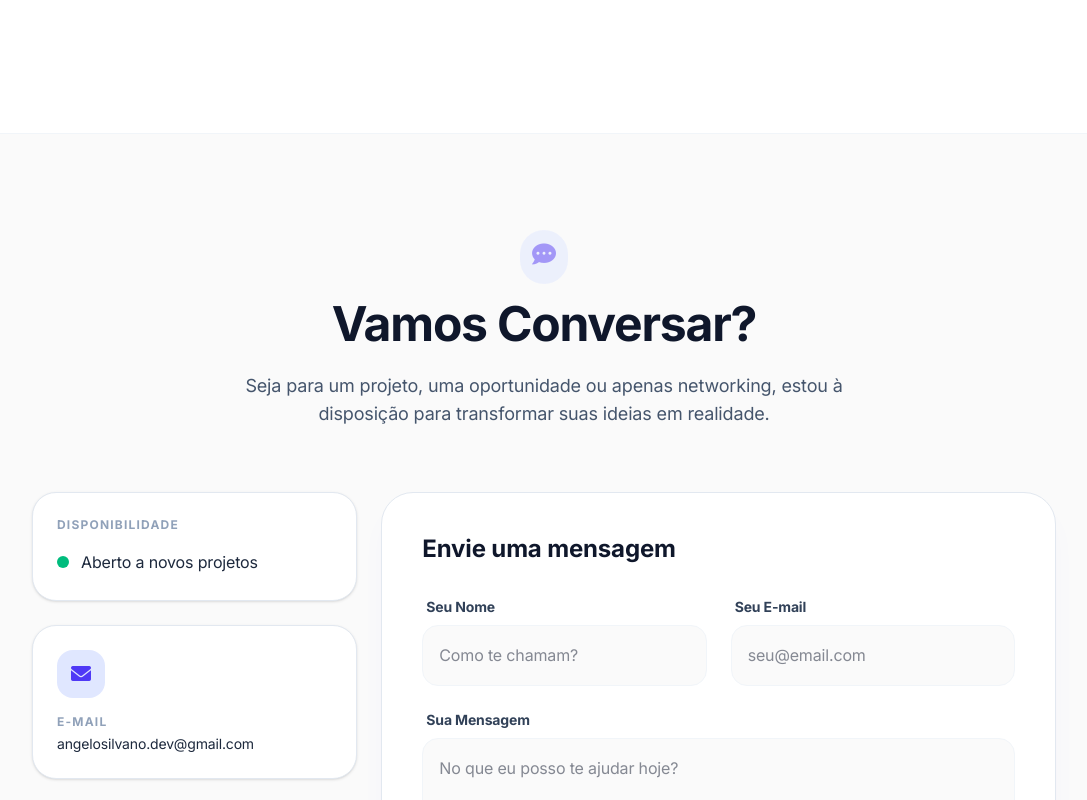
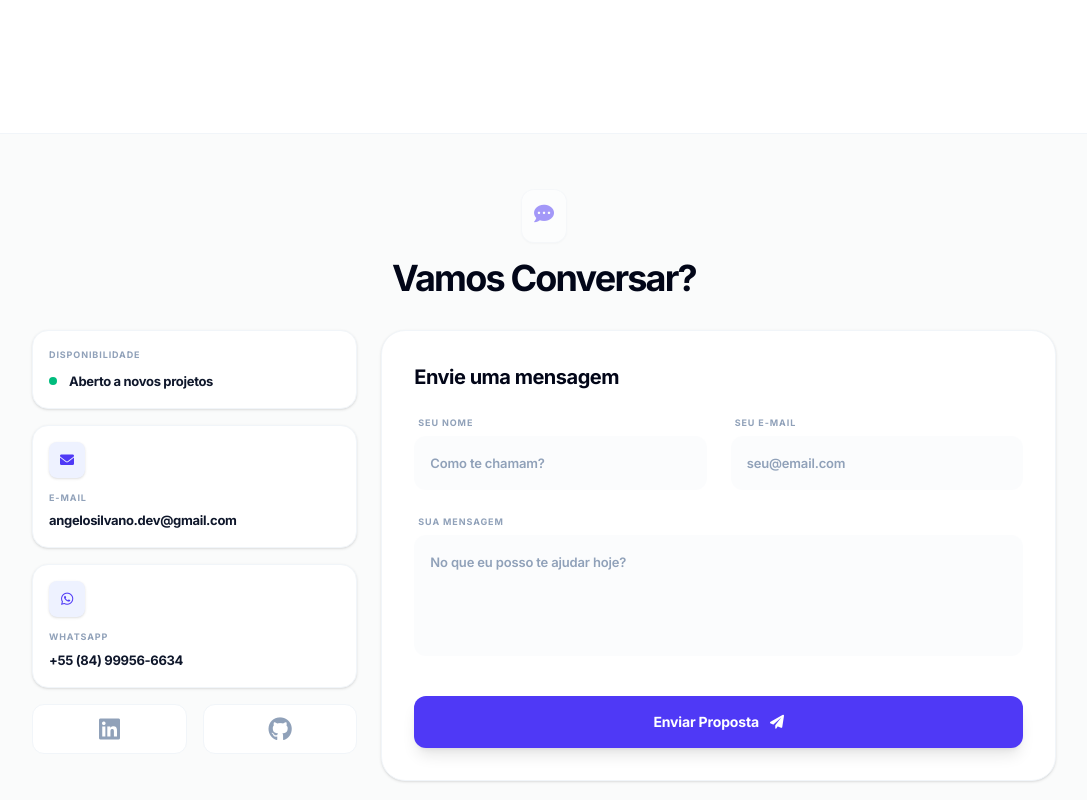
Before and after one commit to angelosilvanno/MeuPortfolio, a React (Vite) app: page / in a window 1280 px wide. Shown: the part 7560-8360 px from the top of the page, without its empty margins (96-1183 px from the left). Built offline with nearby package versions, Linux system fonts and the light colour scheme.

Commit message:
feat: aprimora estilo e responsividade da seção Contato com ajustes visuais e de layout

```diff
--- a/src/components/Contact.tsx
+++ b/src/components/Contact.tsx
@@ -62,124 +62,127 @@ const Contact: React.FC = () => {
     };
 
     return (
-        <section id="contact" className="bg-zinc-50 text-slate-800 border-b border-indigo-50">
-            <div className="container mx-auto px-4 py-16 md:py-24 scroll-mt-20">
+        <section id="contact" className="bg-slate-50/30 text-slate-800 border-b border-slate-100">
+            <div className="container mx-auto px-4 py-10 md:py-14 scroll-mt-20">
                 <div className="max-w-5xl mx-auto">
-                    <div className="flex flex-col items-center text-center mb-16">
-                        <span className="inline-block p-3 rounded-full bg-indigo-100 text-indigo-600 mb-4 animate-pulse">
-                            <i className="fas fa-comment-dots text-2xl"></i>
+                    <div className="flex flex-col items-center text-center mb-8">
+                        <span className="inline-block p-3 rounded-xl bg-white shadow-sm ring-1 ring-slate-100 text-indigo-600 mb-4 animate-pulse">
+                            <i className="fas fa-comment-dots text-xl"></i>
                         </span>
-                        <h2 className="text-4xl md:text-5xl font-bold mb-6 text-slate-900 tracking-tight">Vamos Conversar?</h2>
-                        <p className="text-lg text-slate-600 max-w-2xl">Seja para um projeto, uma oportunidade ou apenas networking, estou à disposição para transformar suas ideias em realidade.</p>
+                        <h2 className="text-2xl md:text-4xl font-black mb-0 text-slate-950 tracking-tighter">Vamos Conversar?</h2>
+
                     </div>
 
                     <div className="grid grid-cols-1 lg:grid-cols-12 gap-6">
-                        <div className="lg:col-span-4 space-y-6">
-                            <div className="bg-white border border-slate-200 p-6 rounded-3xl shadow-sm hover:border-indigo-500/50 transition-all group">
-                                <h3 className="text-slate-400 text-xs font-bold uppercase tracking-widest mb-4">Disponibilidade</h3>
+                        <div className="lg:col-span-4 space-y-4">
+                            <div className="bg-white border border-slate-100 p-4 rounded-2xl shadow-sm hover:border-slate-300 transition-all group">
+                                <h3 className="text-slate-400 text-[9px] font-black uppercase tracking-widest mb-2">Disponibilidade</h3>
                                 <div className="flex items-center gap-3">
-                                    <span className="relative flex h-3 w-3">
+                                    <span className="relative flex h-2 w-2">
                                         <span className="animate-ping absolute inline-flex h-full w-full rounded-full bg-emerald-400 opacity-75"></span>
-                                        <span className="relative inline-flex rounded-full h-3 w-3 bg-emerald-500"></span>
+                                        <span className="relative inline-flex rounded-full h-2 w-2 bg-emerald-500"></span>
                                     </span>
-                                    <p className="text-slate-800 font-medium">Aberto a novos projetos</p>
+                                    <p className="text-slate-900 font-bold text-[13px] tracking-tight">Aberto a novos projetos</p>
                                 </div>
                             </div>
 
-                            <a href="mailto:angelosilvano.dev@gmail.com" className="block bg-white border border-slate-200 p-6 rounded-3xl shadow-sm hover:bg-slate-50 transition-all group">
-                                <div className="bg-indigo-100 w-12 h-12 rounded-2xl flex items-center justify-center text-indigo-600 mb-4 group-hover:scale-110 transition-transform">
-                                    <i className="fas fa-envelope text-xl"></i>
+                            <a href="mailto:angelosilvano.dev@gmail.com" className="block bg-white border border-slate-100 p-4 rounded-2xl shadow-sm hover:bg-slate-50 transition-all group">
+                                <div className="bg-indigo-50 w-9 h-9 rounded-lg flex items-center justify-center text-indigo-600 mb-3 group-hover:scale-105 transition-transform shadow-sm">
+                                    <i className="fas fa-envelope text-sm"></i>
                                 </div>
-                                <p className="text-slate-400 text-xs font-bold uppercase tracking-widest mb-1">E-mail</p>
-                                <p className="text-slate-800 font-medium break-all text-sm">angelosilvano.dev@gmail.com</p>
+                                <p className="text-slate-400 text-[9px] font-black uppercase tracking-widest mb-1">E-mail</p>
+                                <p className="text-slate-900 font-bold break-all text-[13px] tracking-tight">angelosilvano.dev@gmail.com</p>
                             </a>
 
-                            <a href="https://wa.me/5584999566634" target="_blank" rel="noopener noreferrer" className="block bg-white border border-slate-200 p-6 rounded-3xl shadow-sm hover:bg-slate-50 transition-all group">
-                                <div className="bg-emerald-100 w-12 h-12 rounded-2xl flex items-center justify-center text-emerald-600 mb-4 group-hover:scale-110 transition-transform">
-                                    <i className="fab fa-whatsapp text-xl"></i>
+                            <a href="https://wa.me/5584999566634" target="_blank" rel="noopener noreferrer" className="block bg-white border border-slate-100 p-4 rounded-2xl shadow-sm hover:bg-slate-50 transition-all group">
+                                <div className="bg-indigo-50 w-9 h-9 rounded-lg flex items-center justify-center text-indigo-600 mb-3 group-hover:scale-105 transition-transform shadow-sm">
+                                    <i className="fab fa-whatsapp text-sm"></i>
                                 </div>
-                                <p className="text-slate-400 text-xs font-bold uppercase tracking-widest mb-1">WhatsApp</p>
-                                <p className="font-medium text-black">+55 (84) 99956-6634</p>
+                                <p className="text-slate-400 text-[9px] font-black uppercase tracking-widest mb-1">WhatsApp</p>
+                                <p className="text-slate-900 font-bold text-[13px] tracking-tight">+55 (84) 99956-6634</p>
                             </a>
 
                             <div className="flex gap-4 mt-2">
-                                <a href="https://www.linkedin.com/in/angelosilvanno/" target="_blank" rel="noopener noreferrer" className="w-full py-4 flex justify-center items-center text-slate-600 bg-white border border-slate-200 rounded-2xl shadow-sm hover:border-indigo-300 hover:text-indigo-600 hover:bg-indigo-50 transition-all group">
+                                <a href="https://www.linkedin.com/in/angelosilvanno/" target="_blank" rel="noopener noreferrer" className="w-full py-3 flex justify-center items-center text-slate-400 bg-white border border-slate-100 rounded-xl hover:text-indigo-600 hover:border-indigo-200 transition-all duration-500 group">
                                     <i className="fab fa-linkedin text-2xl group-hover:scale-110 transition-transform"></i>
                                 </a>
-                                <a href="https://github.com/angelosilvanno" target="_blank" rel="noopener noreferrer" className="w-full py-4 flex justify-center items-center text-slate-600 bg-white border border-slate-200 rounded-2xl shadow-sm hover:border-slate-400 hover:text-slate-900 hover:bg-slate-50 transition-all group">
+                                <a href="https://github.com/angelosilvanno" target="_blank" rel="noopener noreferrer" className="w-full py-3 flex justify-center items-center text-slate-400 bg-white border border-slate-100 rounded-xl hover:text-slate-950 hover:border-slate-400 transition-all duration-500 group">
                                     <i className="fab fa-github text-2xl group-hover:scale-110 transition-transform"></i>
                                 </a>
                             </div>
                         </div>
 
                         <div className="lg:col-span-8">
-                            <div className="bg-white border border-slate-200 rounded-4xl p-8 md:p-10 shadow-xl shadow-indigo-500/5">
-                                <h3 className="text-2xl font-bold text-slate-900 mb-8">Envie uma mensagem</h3>
+                            <div className="bg-white border border-slate-100 rounded-3xl p-6 md:p-8 shadow-sm">
+                                <h3 className="text-lg md:text-xl font-black text-slate-950 mb-6 tracking-tight">Envie uma mensagem</h3>
 
                                 {/* Feedbacks Visuais */}
                                 {status === 'success' && (
-                                    <div className="bg-emerald-50 border border-emerald-200 text-emerald-700 px-4 py-3 rounded-xl mb-6 text-sm flex items-center animate-bounce">
+                                    <div className="bg-emerald-50 border border-emerald-100 text-emerald-700 px-4 py-3 rounded-xl mb-6 text-[13px] flex items-center animate-in fade-in duration-500">
                                         <i className="fas fa-check-circle mr-2"></i> Mensagem enviada com sucesso!
                                     </div>
                                 )}
                                 {status === 'error' && (
-                                    <div className="bg-red-50 border border-red-200 text-red-700 px-4 py-3 rounded-xl mb-6 text-sm flex items-center">
+                                    <div className="bg-red-50 border border-red-200 text-red-700 px-4 py-3 rounded-xl mb-6 text-[13px] flex items-center animate-in fade-in duration-500">
                                         <i className="fas fa-exclamation-circle mr-2"></i> Ops! Ocorreu um erro ao enviar. Tente novamente.
                                     </div>
                                 )}
                                 {status === 'confirm_domain' && (
-                                    <div className="bg-amber-50 border border-amber-200 text-amber-800 px-4 py-3 rounded-xl mb-6 text-sm flex flex-col gap-2">
+                                    <div className="bg-indigo-50 border border-indigo-100 text-indigo-900 px-5 py-4 rounded-xl mb-6 text-[13px] flex flex-col gap-2 animate-in slide-in-from-top-4 duration-500">
                                         <p><i className="fas fa-info-circle mr-2"></i> Este provedor de e-mail não é comum. Deseja enviar mesmo assim?</p>
-                                        <button onClick={() => setStatus('idle')} className="text-xs font-bold underline text-left">Não, vou corrigir</button>
+                                        <button onClick={() => setStatus('idle')} className="text-[10px] font-black uppercase tracking-widest underline underline-offset-4 hover:text-indigo-600 transition-colors">Não, vou corrigir</button>
                                     </div>
                                 )}
 
-                                <form onSubmit={handleFormSubmit} className="grid grid-cols-1 md:grid-cols-2 gap-6">
-                                    <div className="space-y-2">
-                                        <label htmlFor="name" className="block text-sm font-bold text-slate-700 ml-1">Seu Nome</label>
+                                <form onSubmit={handleFormSubmit} className="grid grid-cols-1 md:grid-cols-2 gap-4 md:gap-6">
+                                    <div className="space-y-1.5">
+                                        <label htmlFor="name" className="block text-[9px] font-black uppercase tracking-widest text-slate-400 ml-1">Seu Nome</label>
                                         <input
                                             type="text"
                                             id="name"
                                             name="name"
-                                            className={`w-full p-4 bg-zinc-50 border ${fieldErrors.name ? 'border-red-500' : 'border-slate-100'} rounded-2xl focus:outline-none focus:ring-2 focus:ring-indigo-500 focus:bg-white transition text-slate-900`}
+                                            className={`w-full p-3.5 bg-slate-50/50 border-2 ${fieldErrors.name ? 'border-red-400' : 'border-transparent focus:border-indigo-600'} rounded-xl focus:outline-none transition-all text-[13px] font-semibold text-slate-900 placeholder:text-slate-400`}
                                             placeholder="Como te chamam?"
+                                            required
                                         />
-                                        {fieldErrors.name && <p className="text-red-500 text-xs font-semibold ml-1">{fieldErrors.name}</p>}
+                                        {fieldErrors.name && <p className="text-red-500 text-[10px] font-black uppercase tracking-wider ml-1">{fieldErrors.name}</p>}
                                     </div>
-                                    <div className="space-y-2">
-                                        <label htmlFor="email" className="block text-sm font-bold text-slate-700 ml-1">Seu E-mail</label>
+                                    <div className="space-y-1.5">
+                                        <label htmlFor="email" className="block text-[9px] font-black uppercase tracking-widest text-slate-400 ml-1">Seu E-mail</label>
                                         <input
                                             type="email"
                                             id="email"
                                             name="email"
-                                            className={`w-full p-4 bg-zinc-50 border ${fieldErrors.email ? 'border-red-500' : 'border-slate-100'} rounded-2xl focus:outline-none focus:ring-2 focus:ring-indigo-500 focus:bg-white transition text-slate-900`}
+                                            className={`w-full p-3.5 bg-slate-50/50 border-2 ${fieldErrors.email ? 'border-red-400' : 'border-transparent focus:border-indigo-600'} rounded-xl focus:outline-none transition-all text-[13px] font-semibold text-slate-900 placeholder:text-slate-400`}
                                             placeholder="seu@email.com"
+                                            required
                                         />
-                                        {fieldErrors.email && <p className="text-red-500 text-xs font-semibold ml-1">{fieldErrors.email}</p>}
+                                        {fieldErrors.email && <p className="text-red-500 text-[10px] font-black uppercase tracking-wider ml-1">{fieldErrors.email}</p>}
                                     </div>
-                                    <div className="md:col-span-2 space-y-2">
-                                        <label htmlFor="message" className="block text-sm font-bold text-slate-700 ml-1">Sua Mensagem</label>
+                                    <div className="md:col-span-2 space-y-1.5">
+                                        <label htmlFor="message" className="block text-[9px] font-black uppercase tracking-widest text-slate-400 ml-1">Sua Mensagem</label>
                                         <textarea
                                             id="message"
                                             name="message"
-                                            rows={5}
-                                            className={`w-full p-4 bg-zinc-50 border ${fieldErrors.message ? 'border-red-500' : 'border-slate-100'} rounded-2xl focus:outline-none focus:ring-2 focus:ring-indigo-500 focus:bg-white transition resize-none text-slate-900`}
+                                            rows={4}
+                                            className={`w-full p-3.5 bg-slate-50/50 border-2 ${fieldErrors.message ? 'border-red-400' : 'border-transparent focus:border-indigo-600'} rounded-xl focus:outline-none transition-all text-[13px] font-semibold text-slate-900 placeholder:text-slate-400 resize-none`}
                                             placeholder="No que eu posso te ajudar hoje?"
+                                            required
                                         ></textarea>
-                                        {fieldErrors.message && <p className="text-red-500 text-xs font-semibold ml-1">{fieldErrors.message}</p>}
+                                        {fieldErrors.message && <p className="text-red-500 text-[10px] font-black uppercase tracking-wider ml-1">{fieldErrors.message}</p>}
                                     </div>
                                     <div className="md:col-span-2 pt-2">
                                         <button
                                             type="submit"
                                             disabled={isSubmitting}
-                                            className="w-full bg-indigo-600 text-white py-5 px-8 rounded-2xl font-bold hover:bg-indigo-700 transition-all shadow-xl shadow-indigo-600/20 flex items-center justify-center gap-3 group disabled:opacity-70 disabled:cursor-not-allowed"
+                                            className="w-full bg-indigo-600 text-white py-4 px-6 rounded-xl font-bold text-sm hover:bg-indigo-700 transition-all duration-300 shadow-lg hover:shadow-indigo-500/30 active:scale-95 group disabled:opacity-70 disabled:cursor-not-allowed"
                                         >
                                             {isSubmitting ? (
                                                 <><i className="fas fa-spinner fa-spin mr-2"></i> Enviando...</>
                                             ) : status === 'confirm_domain' ? (
-                                                <>Confirmar e Enviar Agora <i className="fas fa-check"></i></>
+                                                <>Confirmar e Enviar Agora <i className="fas fa-check ml-2"></i></>
                                             ) : (
-                                                <>Enviar Proposta <i className="fas fa-paper-plane group-hover:translate-x-1 group-hover:-translate-y-1 transition-transform"></i></>
+                                                <>Enviar Proposta <i className="fas fa-paper-plane ml-2 group-hover:translate-x-1 group-hover:-translate-y-1 transition-transform duration-300"></i></>
                                             )}
                                         </button>
                                     </div>
```
